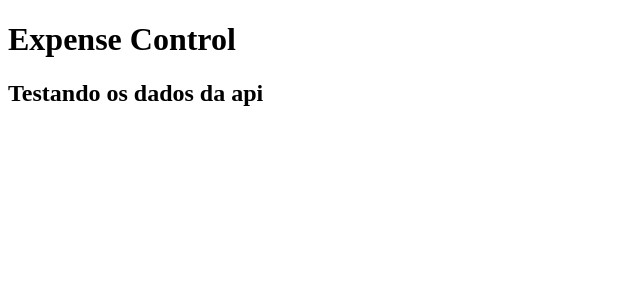
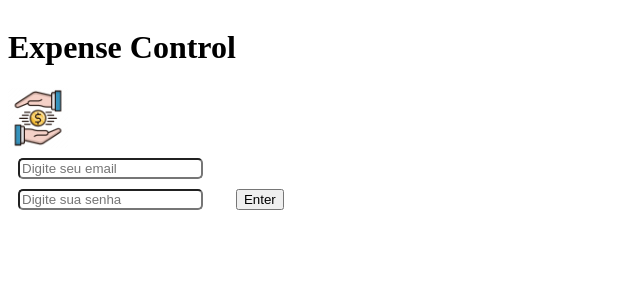
Before and after one commit to ricardo-shinoda/expense-control, a React (Create React App) app: page / in a window 1280 px wide. Shown: the top 300 px of the page, without its empty margins (0-640 px from the left). Built offline with nearby package versions, Linux system fonts and the light colour scheme.

Commit message:
Login done

```diff
--- a/package.json
+++ b/package.json
@@ -8,6 +8,8 @@
     "@testing-library/user-event": "^13.5.0",
     "react": "^18.2.0",
     "react-dom": "^18.2.0",
+    "react-router": "^6.3.0",
+    "react-router-dom": "^6.3.0",
     "react-scripts": "5.0.1",
     "web-vitals": "^2.1.4"
   },
--- a/src/App.js
+++ b/src/App.js
@@ -1,12 +1,15 @@
+import React from 'react';
+import { Routes, Route } from 'react-router-dom';
+import Login from './pages/Login';
 import Component from './components/Component';
 
-function App() {
+export default function App() {
   return (
     <div>
-      <h1>Expense Control</h1>
-      <Component />
+      <Routes>
+        <Route exact path="/" element={<Login />} />
+        <Route path="/component" element={<Component />} />
+      </Routes>
     </div>
   );
 }
-
-export default App;
--- a/src/components/Component.js
+++ b/src/components/Component.js
@@ -7,7 +7,7 @@ function Api() {
     return (
         <div>
             <h2>Testando os dados da api</h2>
-            <p>{data.code}</p>
+            <p>{data}</p>
         </div>
 )};
 
--- a/src/context/Provider.js
+++ b/src/context/Provider.js
@@ -4,10 +4,14 @@ import PropTypes from 'prop-types';
 
 function Provider({ children }) {
     const [data, setData] = useState([]);
+    const [email, setEmail] = useState([]);
+    const [senha, setSenha] = useState([]);
 
-    const ApiData = { data }
+    const allData = {
+        data, setData, senha, setSenha, email, setEmail
+    }
     return (
-        <Context.Provider value={ ApiData }>
+        <Context.Provider value={ allData }>
             { children }
         </Context.Provider>
     )
--- a/src/index.js
+++ b/src/index.js
@@ -3,15 +3,15 @@ import ReactDOM from 'react-dom/client';
 import App from './App';
 import reportWebVitals from './reportWebVitals';
 import Provider from './context/Provider';
+import { BrowserRouter } from 'react-router-dom';
 
 const root = ReactDOM.createRoot(document.getElementById('root'));
 root.render(
   <Provider>
-    <App />
+    <BrowserRouter>
+      <App />
+    </BrowserRouter>
   </Provider>
 );
 
-// If you want to start measuring performance in your app, pass a function
-// to log results (for example: reportWebVitals(console.log))
-// or send to an analytics endpoint. Learn more: https://bit.ly/CRA-vitals
 reportWebVitals();
--- /dev/null
+++ b/src/pages/Login.js
@@ -0,0 +1,61 @@
+import React, { useState } from 'react';
+import image from '../image/financialControl.png'
+import style from '../style/Login.module.css';
+
+function Login() {
+    const [email, setEmail] = useState([]);
+    const [password, setPassword] = useState([]);
+
+    const handleChange = ({ target }) => {
+        if (target.name === 'email') {
+            setEmail(target.value);
+        } else {
+            setPassword(target.value);
+        }
+    }
+
+    const isDisable = () => {
+        const SIX = 6;
+        let button = true;
+        if (email.includes('@') && email.includes('.com') && password.length > SIX) {
+            button = false;
+        } return button;
+    };
+
+    const onClick = () => {
+        localStorage.setItem('email', JSON.stringify({ email }));
+        localStorage.setItem('password', JSON.stringify({ password }));
+    };
+
+    return (
+        <div>
+            <form className={style.login}>
+                <h1 className={style.title}>Expense Control</h1>
+                <img className={style.img} height='60px' alt="imagem" src={image} />
+                <input
+                    className={style.input}
+                    onChange={handleChange}
+                    type="email"
+                    placeholder="Digite seu email"
+                >
+                </input>
+                <input
+                    className={style.input}
+                    type="password"
+                    placeholder="Digite sua senha"
+                    onChange={handleChange}
+                >
+                </input>
+            </form>
+            <button
+                type="button"
+                // disabled={isDisable()}
+                onClick={onClick}
+            >
+                Enter
+            </button>
+        </div>
+    )
+}
+
+export default Login;
--- /dev/null
+++ b/src/style/Login.module.css
@@ -0,0 +1,22 @@
+.login {
+    display: inline-block;
+    align-items: center;
+}
+
+.title {
+    /* display: inline-block; */
+    display: flex;
+    /* align-content: center; */
+    /* align-items: center; */
+}
+
+.img {
+    display: flex;
+    /* align-content: center; */
+}
+
+.input {
+    display: flex;
+    margin: 10px;
+    border-radius: 5px;
+}
```
Also changed, not shown: src/image/financialControl.png (added), 1 other file (tests, documents, lock files or other folders).
